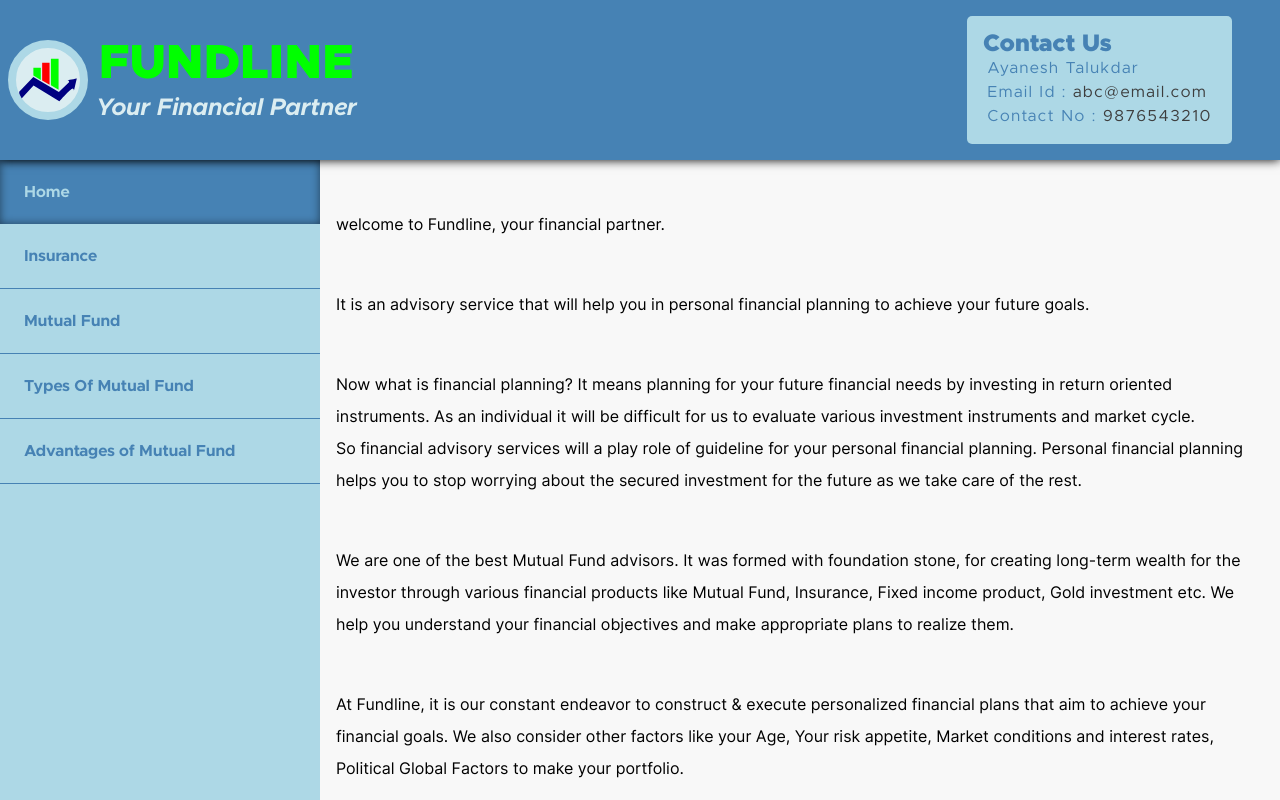
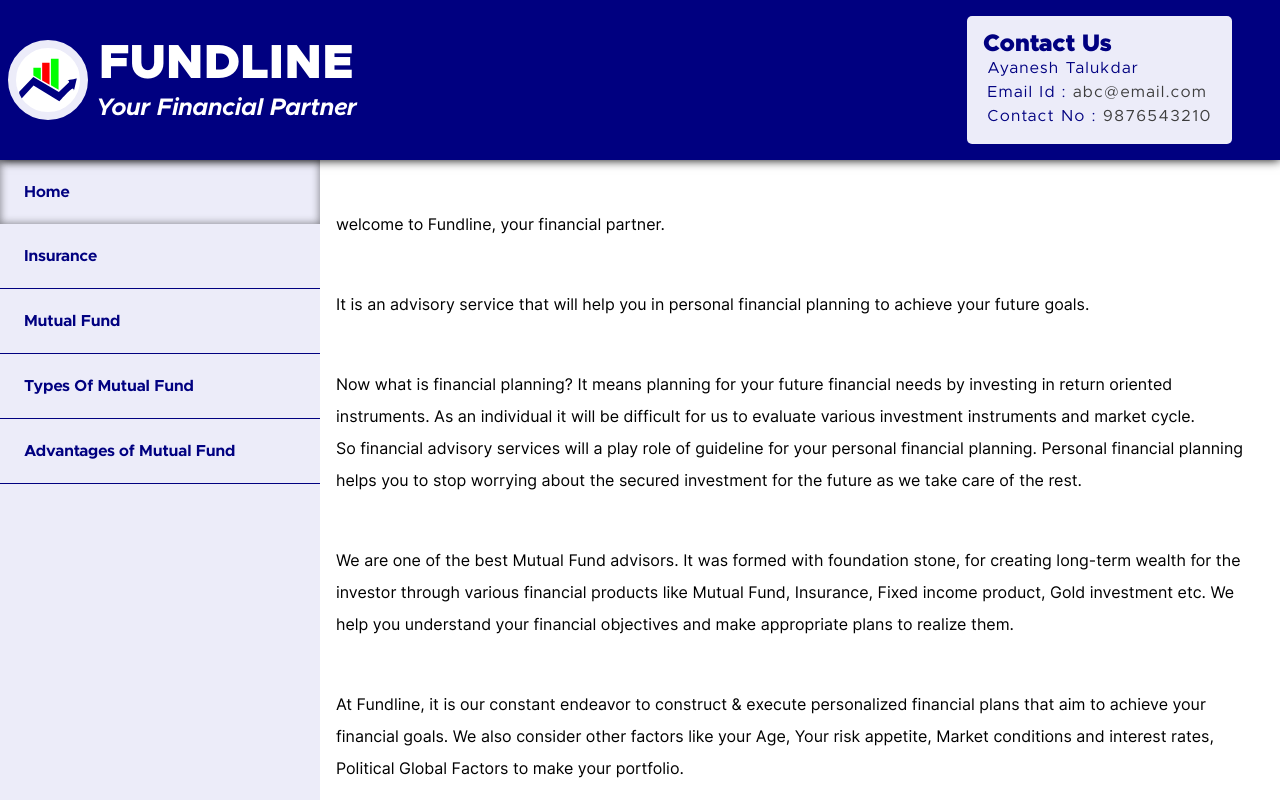
Before and after one commit to FUNDLINE/FUNDLINE-website, an Angular app: page /home in a window 1280 px wide. Shown: the top 800 px of the page. Built offline with nearby package versions, Linux system fonts and the light colour scheme.

Commit message:
Color scheme changed

```diff
--- a/src/app/app.component.css
+++ b/src/app/app.component.css
@@ -1,32 +1,11 @@
-* {
-  --white: white;
-  --black: rgb(61, 61, 61);
-
-  --logo-green: #00ff00;
-  --logo-red : #ff0000;
-
-  --light-grey: rgb(248, 248, 248);
-  --light-grey-cool-blue: rgb(219, 237, 241);
-  --dark-grey:grey;
-
-  --accent-dark : steelblue;
-  --accent-light : lightblue;
-
-  /* --accent-dark : #636300;
-  --accent-light : #c7c794; */
-
-  --nav-animation: 300ms ease-in-out;
-
-  --shadow-standard : 0px 0px 10px 0px black;
-  --shadow-light : 0px 0px 10px 0px var(--dark-grey);
-}
+@import url(../common.css);
 
 
 .header-container {
   display: flex;
   flex-direction: column;
   justify-content: space-between;
-  background-color: var(--accent-dark);
+  background-color: var(--accent-900);
   box-shadow: var(--shadow-standard);
   position: relative;
   z-index: 9;
@@ -40,12 +19,12 @@
         }
 
                 .logo {
-                  border: var(--accent-light) solid 0.5rem;
+                  border: var(--accent-100) solid 0.5rem;
                   box-sizing: border-box;
                   border-radius: 50%;
                   height: 5rem;
                   margin: 0.5rem;
-                  background-color: var(--light-grey-cool-blue);
+                  background-color: var(--white);
                 }
 
                 .title-container {
@@ -53,6 +32,7 @@
                   flex-direction: column;
                   justify-content: center;
                   align-items: center;
+                  color: var(--white);
                 }
 
                 .title {
@@ -60,7 +40,7 @@
                   font-weight: 900;
                   text-align: center;
                   margin: 0.25rem 0 0.25rem 0;
-                  color: var(--logo-green);
+
                 }
 
                 .subtitle {
@@ -68,7 +48,6 @@
                   font-weight: 700;
                   font-style: italic;
                   text-align: center;
-                  color: var(--light-grey-cool-blue);
                   margin: 0.25rem 0 0.25rem 0;
                 }
 
@@ -76,7 +55,7 @@
           display: flex;
           flex-direction: column;
           justify-content: space-between;
-          background-color: var(--accent-light);
+          background-color: var(--accent-100);
           margin: 1rem 0.5rem;
           padding: 1rem;
           border-radius: 5px;
@@ -85,12 +64,12 @@
                 .contact-container > h3 {
                   margin: 0.25rem;
                   font-size: 1rem;
-                  color: var(--accent-dark);
+                  color: var(--accent-900);
                   letter-spacing: 0.1rem;
                 }
 
                 .contact-container>h2{
-                  color: var(--accent-dark);
+                  color: var(--accent-900);
                   font-weight: 900;
                   font-size: 1.5rem;
                 }
@@ -104,20 +83,20 @@
   flex-direction: column;
   position: relative;
   z-index: 8;
-  background-color: var(--light-grey);
+  background-color: var(--white);
 }
 
         .nav-container {
           display: flex;
           flex-direction: column;
-          background-color: var(--accent-light);
+          background-color: var(--accent-100);
           align-self:stretch;
           height: 0;
           transform: scale(1, 0);
           transform-origin: top;
           transition:
             transform var(--nav-animation),
-            height var(--nav-animation);
+            height var(--nav-animation) ;
         }
 
                 .nav-container-open {
@@ -126,14 +105,14 @@
                   transform-origin: top;
                   transition:
                     transform var(--nav-animation),
-                    height var(--nav-animation);
+                    height 300ms ease-in-out 300ms;
                 }
 
                 .nav-container>a {
                   margin: 0;
                   padding: 1.5rem;
-                  border-bottom: 1px solid var(--accent-dark);
-                  color: var(--accent-dark);
+                  border-bottom: 1px solid var(--accent-900);
+                  color: var(--accent-900);
                   font-weight: 700;
                   position: relative;
                   z-index: 8;
@@ -141,8 +120,8 @@
 
                 .nav-container>.nav-active {
                   border: none;
-                  color: var(--accent-light);
-                  background-color: var(--accent-dark);
+                  color: var(--accent-900);
+                  background-color: var(--accent-200);
                   position: relative;
                   z-index: 7;
                   box-shadow: inset 0px 0px 0.5rem 0 rgba(0, 0, 0, 0.5);
@@ -152,13 +131,13 @@
           display: flex;
           justify-content: center;
           align-items: center;
-          background-color: var(--accent-light);
+          background-color: var(--accent-100);
           border : none;
-          box-shadow: 0px 0px 10px 0px black;
+          box-shadow: var(--shadow-standard);
         }
 
         .nav-button-div {
-          background-color: var(--accent-dark);
+          background-color: var(--accent-900);
           height: 2rem;
           width: 2rem;
           margin-top: 0.25rem;
--- /dev/null
+++ b/src/common.css
@@ -0,0 +1,24 @@
+* {
+    --white: rgb(255, 255, 255);
+    --black: rgb(61, 61, 61);
+
+    --logo-green: #00ff00;
+    --logo-red : #ff0000;
+    --logo-blue: #000080;
+
+    --light-grey: hsl(240, 0%, 95%);
+    --dark-grey:grey;
+
+
+    --accent-100 : #ECECF9;
+    --accent-900 : var(--logo-blue);
+
+    /* --accent-dark : #636300;
+    --accent-light : #c7c794; */
+
+    --nav-animation-duration : 300ms;
+    --nav-animation: var(--nav-animation-duration) ease-in-out;
+
+    --shadow-standard : 0px 0px 10px 0px black;
+    --shadow-light : 0px 0px 10px 0px var(--dark-grey);
+  }
```
